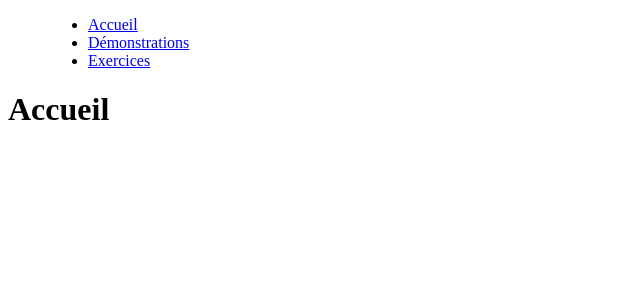
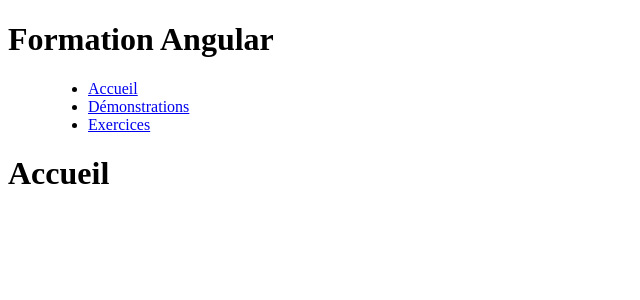
Before and after one commit to QuentinGeerts/TF_202501_FSWeb__Angular, an Angular app: page /home in a window 1280 px wide. Shown: the top 300 px of the page, without its empty margins (0-640 px from the left). Built offline with nearby package versions, Linux system fonts and the light colour scheme.

Commit message:
Ajout d'un titre sur la page d'accueil

```diff
--- a/src/app/app.component.html
+++ b/src/app/app.component.html
@@ -1,2 +1,3 @@
+<h1>Formation Angular</h1>
 <app-navbar />
 <router-outlet />
```
